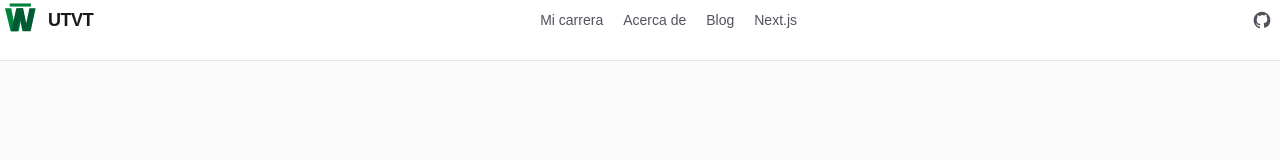
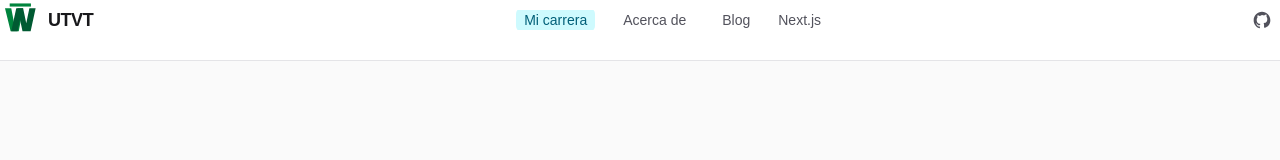
Before and after one commit to jaimediaz25/laboratoros_nextjs, a Next.js app: page / in a window 1280 px wide. Shown: the top 160 px of the page. Built offline with nearby package versions, Linux system fonts and the light colour scheme.

Commit message:
video11: optimizar header

```diff
--- /dev/null
+++ b/app/components/layout/NavigationLink.tsx
@@ -0,0 +1,32 @@
+"use client";
+
+import { NavigationItem } from "@/app/types/navigation";
+import Link from "next/link";
+import { usePathname } from "next/navigation";
+
+function NavigationLink({ href, label }: NavigationItem) {
+  const pathname = usePathname();
+
+  const isActive =
+    pathname === href ||
+    (href !== "/" && pathname.startsWith(`${href}/`));
+
+  const className = [
+    "whitespace-nowrap rounded-md px-2 py-1 transition-colors",
+    isActive
+      ? "bg-cyan-100 text-cyan-800 dark:bg-cyan-950 dark:text-cyan-200"
+      : "hover:text-cyan-600 dark:hover:text-cyan-400",
+  ].join(" ");
+
+  return (
+    <Link
+      href={href}
+      className={className}
+      aria-current={isActive ? "page" : undefined}
+    >
+      {label}
+    </Link>
+  );
+}
+
+export default NavigationLink;
--- a/app/components/layout/header.tsx
+++ b/app/components/layout/header.tsx
@@ -1,4 +1,5 @@
 import Link from "next/link";
+import NavigationLink from "./NavigationLink";
 
 function Header() {
   return (
@@ -20,12 +21,10 @@
             d="M8 13H18L23 39L28 13H37L30 50H17L8 13Z"
             fill="#00843D"
           />
-
           <path
             d="M26 13H37L42 37L47 13H57L49 50H36L32 31L28 50H18L26 13Z"
             fill="#005A32"
           />
-
           <path
             d="M18 8H47"
             stroke="#00843D"
@@ -36,28 +35,28 @@
         <span>UTVT</span>
       </Link>
 
-            <nav aria-label="Navegacion principal" className="order-3 w-full sm:order-0 sm:w-auto">
+      <nav
+        aria-label="Navegacion principal"
+        className="order-3 w-full sm:order-0 sm:w-auto"
+      >
         <ul className="flex items-center gap-5 overflow-x-auto text-sm font-medium text-zinc-600 dark:text-zinc-400">
           <li>
-                        <Link href="/">
-                            Mi carrera
-                        </Link>
+            <NavigationLink href="/" label="Mi carrera" />
+          </li>
+          <li>
+            <NavigationLink href="/about" label="Acerca de" />
+          </li>
+          <li>
+            <NavigationLink href="/blog" label="Blog" />
           </li>
           <li>
             <Link
-                            href="/about" >
-                            Acerca de
+              className="whitespace-nowrap transition-colors hover:text-cyan-600 dark:hover:text-cyan-400"
+              href="https://nextjs.org/docs/app/getting-started/project-structure"
+            >
+              Next.js
             </Link>
           </li>
-
-                    <li>
-                        <Link
-                            href="/blog">
-                            Blog
-                        </Link>
-                    </li>
-
-                    <li><Link className="whitespace-nowrap transition-colors hover:text-cyan-600 dark:hover:text-cyan-400" href="https://nextjs.org/docs/app/getting-started/project-structure">Next.js</Link></li>
         </ul>
       </nav>
 
@@ -67,8 +66,17 @@
           className="inline-flex h-9 w-9 items-center justify-center rounded-md text-zinc-600 transition-colors hover:bg-zinc-100 hover:text-zinc-950 dark:text-zinc-400 dark:hover:bg-zinc-800 dark:hover:text-white"
           aria-label="Repositorio de GitHub"
         >
-                    <svg className="h-5 w-5" viewBox="0 0 24 24" fill="currentColor" aria-hidden="true">
-                        <path fillRule="evenodd" d="M12 2C6.477 2 2 6.578 2 12.23c0 4.522 2.865 8.352 6.839 9.707.5.094.682-.22.682-.49 0-.24-.009-.877-.014-1.722-2.782.617-3.369-1.373-3.369-1.373-.455-1.184-1.11-1.5-1.11-1.5-.908-.637.069-.624.069-.624 1.004.073 1.532 1.056 1.532 1.056.892 1.566 2.34 1.114 2.91.852.091-.665.349-1.114.635-1.37-2.22-.26-4.555-1.14-4.555-5.073 0-1.12.39-2.035 1.03-2.753-.104-.26-.446-1.308.098-2.726 0 0 .84-.276 2.75 1.051A9.284 9.284 0 0 1 12 6.13a9.27 9.27 0 0 1 2.504.35c1.91-1.327 2.748-1.051 2.748-1.051.546 1.418.203 2.466.1 2.726.64.718 1.028 1.633 1.028 2.753 0 3.943-2.34 4.81-4.568 5.066.359.32.679.95.679 1.915 0 1.383-.012 2.498-.012 2.837 0 .273.18.59.688.489C19.14 20.578 22 16.75 22 12.23 22 6.578 17.523 2 12 2Z" clipRule="evenodd" />
+          <svg
+            className="h-5 w-5"
+            viewBox="0 0 24 24"
+            fill="currentColor"
+            aria-hidden="true"
+          >
+            <path
+              fillRule="evenodd"
+              d="M12 2C6.477 2 2 6.578 2 12.23c0 4.522 2.865 8.352 6.839 9.707.5.094.682-.22.682-.49 0-.24-.009-.877-.014-1.722-2.782.617-3.369-1.373-3.369-1.373-.455-1.184-1.11-1.5-1.11-1.5-.908-.637.069-.624.069-.624 1.004.073 1.532 1.056 1.532 1.056.892 1.566 2.34 1.114 2.91.852.091-.665.349-1.114.635-1.37-2.22-.26-4.555-1.14-4.555-5.073 0-1.12.39-2.035 1.03-2.753-.104-.26-.446-1.308.098-2.726 0 0 .84-.276 2.75 1.051A9.284 9.284 0 0 1 12 6.13a9.27 9.27 0 0 1 2.504.35c1.91-1.327 2.748-1.051 2.748-1.051.546 1.418.203 2.466.1 2.726.64.718 1.028 1.633 1.028 2.753 0 3.943-2.34 4.81-4.568 5.066.359.32.679.95.679 1.915 0 1.383-.012 2.498-.012 2.837 0 .273.18.59.688.489C19.14 20.578 22 16.75 22 12.23 22 6.578 17.523 2 12 2Z"
+              clipRule="evenodd"
+            />
           </svg>
         </Link>
       </div>
--- /dev/null
+++ b/app/types/navigation.ts
@@ -0,0 +1,4 @@
+export type NavigationItem = {
+  href: string;
+  label: string;
+};
```
Lines whose indentation alone changed are shown as unchanged.
